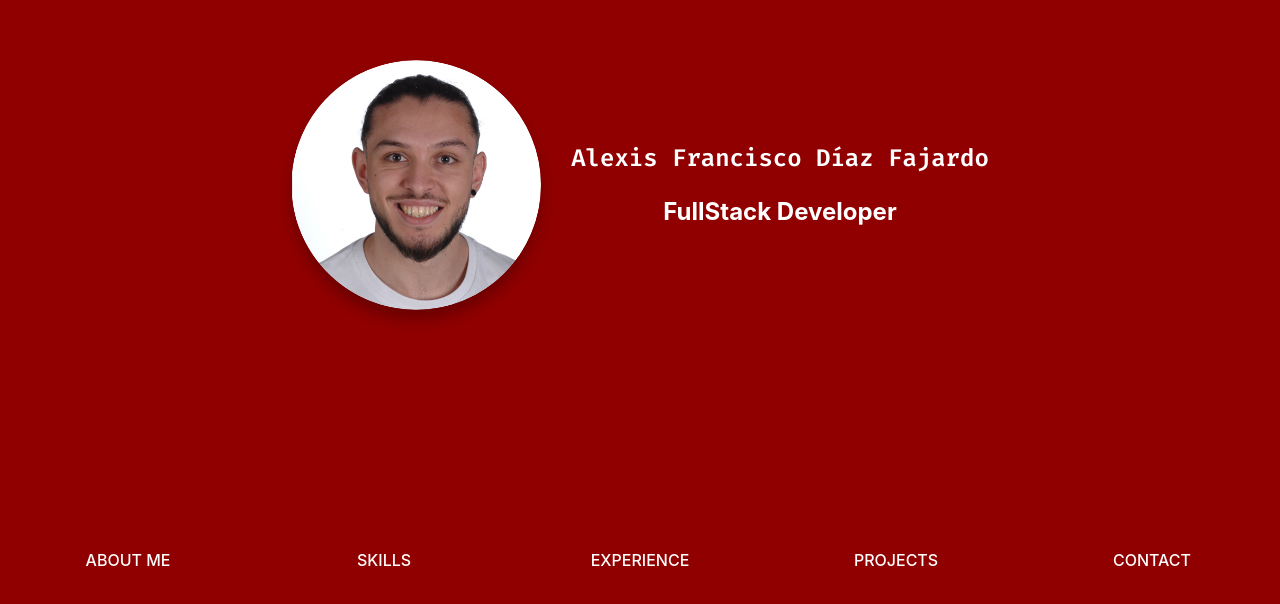
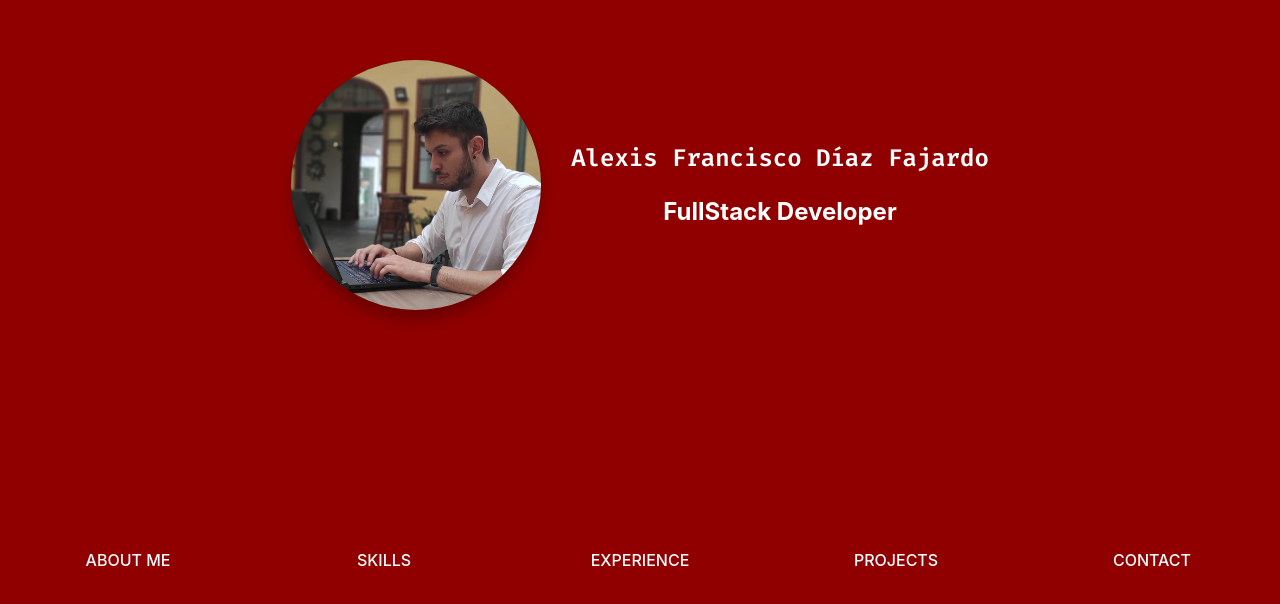
Before and after one commit to Lerzih/Porfolio, a React (Vite) app: page / in a window 1280 px wide. Shown: the part 172-776 px from the top of the page. Built offline with nearby package versions, Linux system fonts and the light colour scheme.

Commit message:
[:lipstick:] Update profile picture

```diff
--- a/src/components/Header.tsx
+++ b/src/components/Header.tsx
@@ -1,4 +1,4 @@
-import DNI from "../assets/profile-picture.png";
+import DNI from "../assets/Foto-desarrollador.jpeg";
 import "../css/Header.css";
 
 function Header() {
--- a/src/css/Header.css
+++ b/src/css/Header.css
@@ -37,7 +37,5 @@ header {
   height: 250px;
   flex-shrink: 0;
   border-radius: 50%;
-  fill: url("../assets/profile-picture.png"),
-    lightgray 0.64px -19.071px / 100% 150.562% no-repeat;
   filter: drop-shadow(0px 10px 7px rgba(0, 0, 0, 0.25));
 }
```
Also changed, not shown: src/assets/Foto-desarrollador.jpeg (added).
